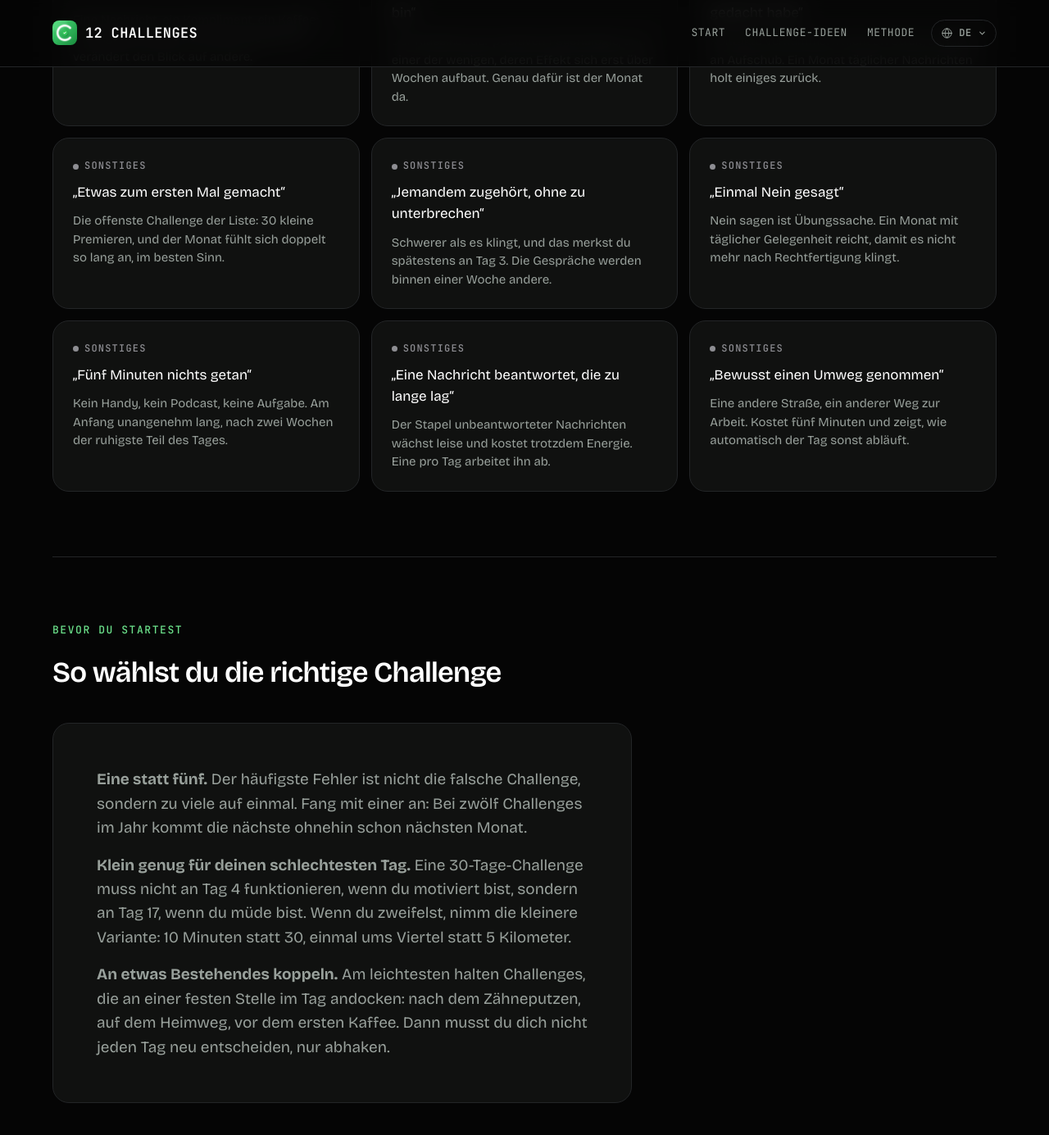
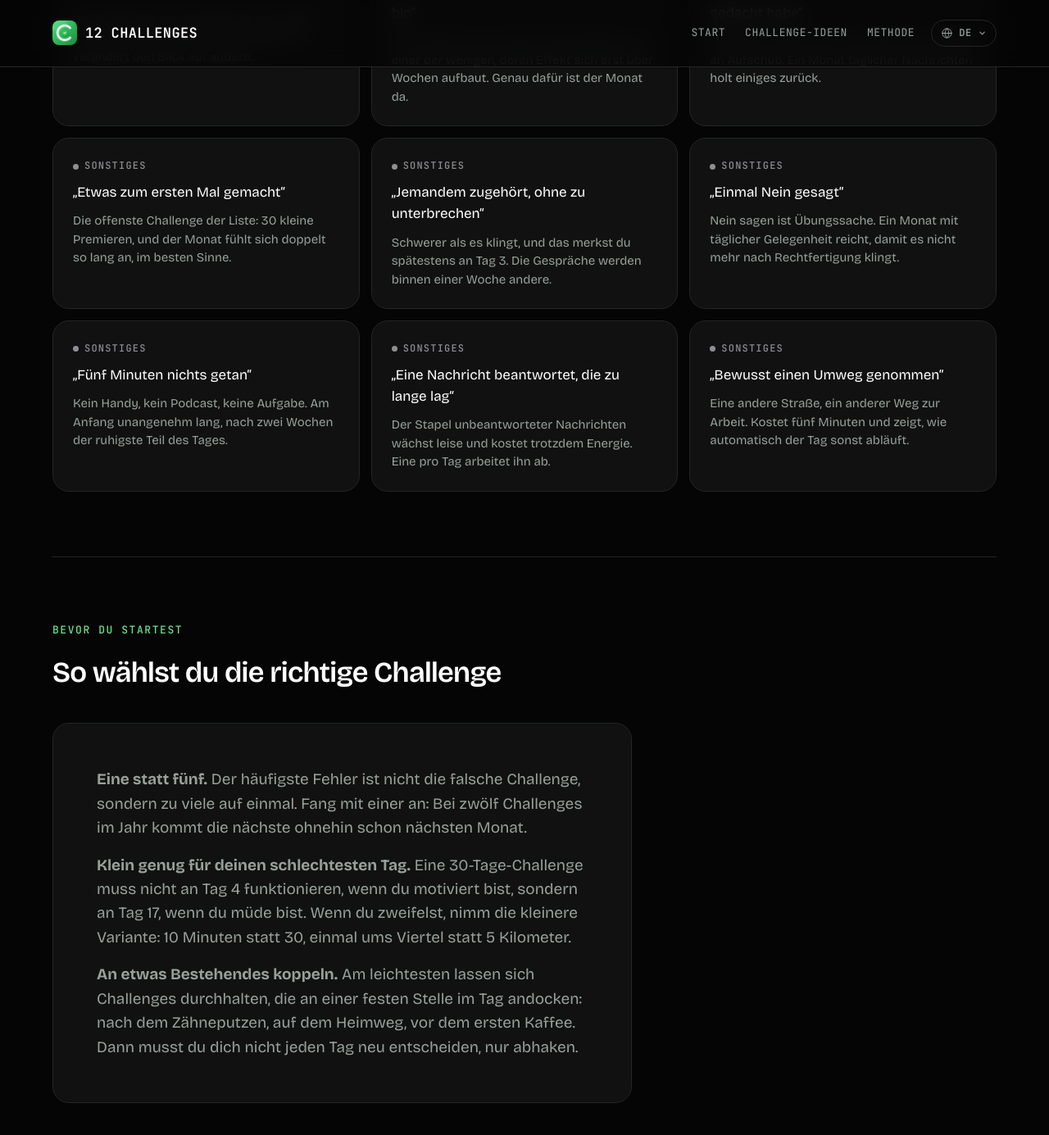
Before and after one commit to YannesJ/12c-website, a Jekyll site: the page built from challenge-ideen/index.html, in a window 1280 px wide and 1400 px high, scrolled down 8938 px. Shown: the top 1385 px of the window at 82% size. Built offline with Jekyll 4.4.1, drawn with Linux system fonts in a browser that asks for light colours; some of the changed text lies outside the part shown.

Commit message:
copy: Sprachliche Anmerkungen aus der Pruefung eingearbeitet
- Wasser-Karte: Das implizite Subjekt wechselte mitten im Satz von der
  Challenge zum Effekt. Beide Satzteile beziehen sich jetzt auf die
  Challenge.
- "im besten Sinne" statt "im besten Sinn", feste Wendung mit Dativ-e.
- "Am leichtesten lassen sich Challenges durchhalten" statt "Am
  leichtesten halten Challenges", das Verb brauchte ein Objekt.
- "die Ausnahme, nicht die Regel" statt "nicht der Standard". Nebenbei
  faellt damit eine Wortwiederholung mit der Sport-Rubrik weg.

Nicht uebernommen wurden zwei Vorschlaege: Die FAQ-Frage "Was kann man
fuer Challenges machen?" bleibt umgangssprachlich, weil sie woertlich
eine Suchanfrage aus der Search Console ist und auf Position 9 steht.
Und "Gemacht oder Nicht-Gemacht" bleibt kleingeschrieben, weil die
Substantivierung mit Bindestrich schwerer liest.

Co-Authored-By: Claude Opus 5 <noreply@anthropic.com>

```diff
--- a/challenge-ideen/index.html
+++ b/challenge-ideen/index.html
@@ -244,7 +244,7 @@ og_locale: de_DE
           <div class="template-card" style="--cat:#30B0C7">
             <div class="category">Gesundheit</div>
             <div class="example">„2 Liter Wasser getrunken“</div>
-            <p class="why">Mit einer Flasche auf dem Schreibtisch simpel messbar, und einer der wenigen Effekte, die du schon in Woche 1 merkst.</p>
+            <p class="why">Mit einer Flasche auf dem Schreibtisch simpel messbar, und eine der wenigen Challenges, deren Effekt du schon in Woche 1 spürst.</p>
           </div>
           <div class="template-card" style="--cat:#30B0C7">
             <div class="category">Gesundheit</div>
@@ -524,7 +524,7 @@ og_locale: de_DE
           <div class="template-card" style="--cat:#A2845E">
             <div class="category">Alltag</div>
             <div class="example">„Selbst gekocht“</div>
-            <p class="why">Kochen wird mit jeder Wiederholung schneller und selbstverständlicher. Nach 30 Tagen ist Bestellen die Ausnahme, nicht der Standard.</p>
+            <p class="why">Kochen wird mit jeder Wiederholung schneller und selbstverständlicher. Nach 30 Tagen ist Bestellen die Ausnahme, nicht die Regel.</p>
           </div>
           <div class="template-card" style="--cat:#A2845E">
             <div class="category">Alltag</div>
@@ -595,7 +595,7 @@ og_locale: de_DE
           <div class="template-card" style="--cat:#8E8E93">
             <div class="category">Sonstiges</div>
             <div class="example">„Etwas zum ersten Mal gemacht“</div>
-            <p class="why">Die offenste Challenge der Liste: 30 kleine Premieren, und der Monat fühlt sich doppelt so lang an, im besten Sinn.</p>
+            <p class="why">Die offenste Challenge der Liste: 30 kleine Premieren, und der Monat fühlt sich doppelt so lang an, im besten Sinne.</p>
           </div>
           <div class="template-card" style="--cat:#8E8E93">
             <div class="category">Sonstiges</div>
@@ -633,7 +633,7 @@ og_locale: de_DE
         <div class="method-panel">
           <p><strong>Eine statt fünf.</strong> Der häufigste Fehler ist nicht die falsche Challenge, sondern zu viele auf einmal. Fang mit einer an: Bei zwölf Challenges im Jahr kommt die nächste ohnehin schon nächsten Monat.</p>
           <p><strong>Klein genug für deinen schlechtesten Tag.</strong> Eine 30-Tage-Challenge muss nicht an Tag 4 funktionieren, wenn du motiviert bist, sondern an Tag 17, wenn du müde bist. Wenn du zweifelst, nimm die kleinere Variante: 10 Minuten statt 30, einmal ums Viertel statt 5 Kilometer.</p>
-          <p><strong>An etwas Bestehendes koppeln.</strong> Am leichtesten halten Challenges, die an einer festen Stelle im Tag andocken: nach dem Zähneputzen, auf dem Heimweg, vor dem ersten Kaffee. Dann musst du dich nicht jeden Tag neu entscheiden, nur abhaken.</p>
+          <p><strong>An etwas Bestehendes koppeln.</strong> Am leichtesten lassen sich Challenges durchhalten, die an einer festen Stelle im Tag andocken: nach dem Zähneputzen, auf dem Heimweg, vor dem ersten Kaffee. Dann musst du dich nicht jeden Tag neu entscheiden, nur abhaken.</p>
         </div>
       </section>
 
```
